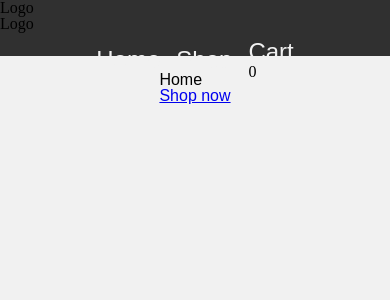
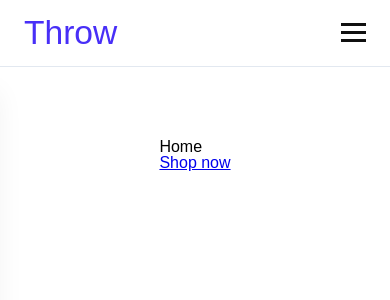
Before and after one commit to daniel-moderiano/shopping-cart, a React (Create React App) app: page / in a window 390 px wide. Shown: the top 300 px of the page. Built offline with nearby package versions, Linux system fonts and the light colour scheme.

Commit message:
Add hamburger menu styling

```diff
--- a/src/App.js
+++ b/src/App.js
@@ -190,13 +190,7 @@ function App() {
   return (
     <div className="App">
       <header className="header">
-        <div className="logo">Logo</div>
         <Nav numItems={cartItems.length}/>
-        <div className="hamburger">
-          <span className="bar"></span>
-          <span className="bar"></span>
-          <span className="bar"></span>
-        </div>
       </header>
       <main className="main">
 
--- a/src/components/Nav.js
+++ b/src/components/Nav.js
@@ -1,10 +1,32 @@
-import React from 'react';
+import React, { useEffect } from 'react';
 import { Link } from 'react-router-dom';
 
 const Nav = ({ numItems }) => {
+
+  useEffect(() => {
+    const hamburger = document.querySelector(".hamburger");
+    const navMenu = document.querySelector(".nav__list");
+
+    hamburger.addEventListener("click", mobileMenu);
+
+    function mobileMenu() {
+        hamburger.classList.toggle("active");
+        navMenu.classList.toggle("active");
+    }
+
+    // const navLink = document.querySelectorAll(".nav-link");
+
+    // navLink.forEach(n => n.addEventListener("click", closeMenu));
+
+    // function closeMenu() {
+    //     hamburger.classList.remove("active");
+    //     navMenu.classList.remove("active");
+    // }
+  }, []);
+
   return (
     <nav className="nav">
-      <div className="logo">Logo</div>
+      <div className="nav__logo">Throw</div>
       <ul className="nav__list">
         <li className="nav__list-item">
           <Link className="nav__link" to="/">Home</Link>
--- a/src/styles/App.css
+++ b/src/styles/App.css
@@ -1,13 +1,14 @@
 /* GLOBAL STYLES */
 
 * {
+  /* font-family to be imported, see React docs */
   font-family: Arial, Helvetica, sans-serif;
 }
 
 body {
   width: 100%;
   height: 100vh;
-  background: #f1f1f1;
+  /* background: #f1f1f1; */
 }
 
 /* MAIN AND SHARED STYLING */
@@ -26,42 +27,62 @@ body {
 }
 
 .header {
-  position: fixed;
-  top: 0;
-  left: 0;
-  height: 3.5rem;
-  background-color: #303030;
-  width: 100%;
-  /* overflow: hidden; */
-  z-index: 1;
+  border-bottom: 1px solid #e2E8F0;
+  /* position: fixed; */
+  background-color: #fff;
+  font-family: Arial, Helvetica, sans-serif;
+}
+
+.nav {
+  display: flex;
+  justify-content: space-between;
+  align-items: center;
+  padding: 1rem 1.5rem;
+}
+
+.hamburger {
+  display: none;
+}
+
+.bar {
+  display: block;
+  width: 25px;
+  height: 3px;
+  margin: 5px auto;
+  -webkit-transition: all 0.3s ease-in-out;
+  transition: all 0.3s ease-in-out;
+  background-color: #101010;
 }
 
 .nav__list {
-  list-style: none;
   display: flex;
+  justify-content: space-between;
   align-items: center;
-  justify-content: center;
-  height: 100%;
-}
-
-/* Apply this class to the header element when mobile menu is opened */
-.menu-opened {
-  height: 100%;
 }
 
 .nav__list-item {
-  padding: 0.5rem;
+  margin-left: 5rem;
 }
 
 .nav__link {
   text-decoration: none;
-  font-size: 1.5rem;
-  font-family: Arial, Helvetica, sans-serif;
-  color: #f1f1f1;
+  font-size: 1.6rem;
+  font-weight: 400;
+  color: #475569;
 }
 
 .nav__link:hover {
-  text-decoration: underline;
+  color: #482ff7;
+}
+
+.nav__num-items {
+  display: none;
+}
+
+.nav__logo {
+  font-size: 2.1rem;
+  font-weight: 500;
+  color: #482ff7;
 }
 
 /* SHOP COMPONENT */
@@ -85,8 +106,6 @@ body {
   place-self: center;
 }
 
-
-
 .product__img {
   width: 150px;
   height: auto;
@@ -108,198 +127,45 @@ body {
   display: block;
 }
 
-/* MOBILE MENU */
-/*
-@import url(https://fonts.googleapis.com/css?family=Ek+Mukta:200);
+/* RESPONSIVE */
 
+@media only screen and (max-width: 768px) {
+  .nav__list {
+      position: fixed;
+      left: -100%;
+      top: 5rem;
+      flex-direction: column;
+      background-color: #fff;
+      width: 100%;
+      border-radius: 10px;
+      text-align: center;
+      transition: 0.3s;
+      box-shadow: 0 10px 27px rgba(0, 0, 0, 0.05);
+  }
 
-$cubic: cubic-bezier(0.4, 0.01, 0.165, 0.99);
-$mukta: 'Ek Mukta', sans-serif;;
+  .nav__list.active {
+      left: 0;
+  }
 
-$menuItems: 7;
+  .nav__list-item {
+      margin: 2.5rem 0;
+  }
 
-body {
-    margin: 0;
-    line-height: 1.4;
-    background: #E1E1E1;
+  .hamburger {
+      display: block;
+      cursor: pointer;
+  }
+
+  .hamburger.active .bar:nth-child(2) {
+    opacity: 0;
+  }
+
+  .hamburger.active .bar:nth-child(1) {
+      transform: translateY(8px) rotate(45deg);
+  }
+
+  .hamburger.active .bar:nth-child(3) {
+      transform: translateY(-8px) rotate(-45deg);
+  }
+
 }
-
-.window {
-    position: relative;
-    display: block;
-    width: 360px;
-    height: 567px;
-    margin: 100px auto 0;
-    box-shadow: 0 0 65px 15px rgba(#000, 0.2);
-    overflow: hidden;
-    border-radius: 3px;
-    background: #F1F1F1;
-    .header {
-        position: absolute;
-        display: block;
-        top: 0;
-        left: 0;
-        height: 50px;
-        width: 100%;
-        background: rgba(#000,0.8);
-        overflow: hidden;
-        transition: all 0.5s ease-out, background 1s ease-out;
-        transition-delay: 0.2s;
-        z-index: 1;
-        .burger-container {
-            position: relative;
-            display: inline-block;
-            height: 50px;
-            width: 50px;
-            cursor: pointer;
-            transform: rotate(0deg);
-            transition: all 0.3s $cubic;
-            user-select: none;
-            -webkit-tap-highlight-color: transparent;
-            #burger {
-                width: 18px;
-                height: 8px;
-                position: relative;
-                display: block;
-                margin: -4px auto 0;
-                top: 50%;
-                .bar {
-                    width: 100%;
-                    height: 1px;
-                    display: block;
-                    position: relative;
-                    background: #FFF;
-                    transition: all 0.3s $cubic;
-                    transition-delay: 0s;
-                    &.topBar {
-                        transform: translateY(0px) rotate(0deg);
-                    }
-                    &.btmBar {
-                        transform: translateY(6px) rotate(0deg);
-                    }
-                }
-            }
-        }
-        .icon {
-            display: inline-block;
-            position: absolute;
-            height: 100%;
-            line-height: 50px;
-            width: 50px;
-            height: 50px;
-            text-align: center;
-            color: #FFF;
-            font-size: 22px;
-            left: 50%;
-            transform: translateX(-50%);
-            &.icon-bag {
-                right: 0;
-                top: 0;
-                left: auto;
-                transform: translateX(0px);
-                transition: transform 0.5s $cubic;
-                transition-delay: 0.65s;
-            }
-        }
-        ul.menu {
-            position: relative;
-            display: block;
-            padding: 0px 48px 0;
-            list-style: none;
-            li.menu-item {
-                border-bottom: 1px solid #333;
-                margin-top: 5px;
-                transform: scale(1.15) translateY(-30px);
-                opacity: 0;
-                transition: transform 0.5s $cubic, opacity 0.6s $cubic;
-                @for $i from 1 through $menuItems {
-                    &:nth-child(#{$i}) {
-                        transition-delay: #{0.56 - ($i * 0.07)}s;
-                    }
-                }
-                a {
-                    display: block;
-                    position: relative;
-                    color: #FFF;
-                    font-family: $mukta;
-                    font-weight: 100;
-                    text-decoration: none;
-                    font-size: 22px;
-                    line-height: 2.35;
-                    font-weight: 200;
-                    width: 100%;
-                }
-            }
-        }
-        &.menu-opened {
-            height: 100%;
-            background-color: #000;
-            transition: all 0.3s ease-in, background 0.5s ease-in;
-            transition-delay: 0.25s;
-            .burger-container {
-                transform: rotate(90deg);
-                #burger {
-                    .bar {
-                        transition: all 0.4s $cubic;
-                        transition-delay: 0.2s;
-                        &.topBar {
-                            transform: translateY(4px) rotate(45deg);
-                        }
-                        &.btmBar {
-                            transform: translateY(3px) rotate(-45deg);
-                        }
-                    }
-                }
-            }
-            ul.menu {
-                li.menu-item {
-                    transform: scale(1) translateY(0px);
-                    opacity: 1;
-                    @for $i from 1 through $menuItems {
-                        &:nth-child(#{$i}) {
-                            transition-delay: #{0.07 * $i+0.2}s;
-                        }
-                    }
-                }
-            }
-            .icon {
-                &.icon-bag {
-                    transform: translateX(75px);
-                    transition-delay: 0.3s;
-                }
-            }
-        }
-    }
-    .content {
-        font-family: $mukta;
-        padding: 67px 4% 0;
-        text-align: justify;
-        overflow: scroll;
-        max-height: 100%;
-        &::-webkit-scrollbar  {
-            display: none;
-        }
-        h2 {
-            margin-bottom: 0px;
-            letter-spacing: 1px;
-        }
-        img {
-            width: 95%;
-            position: relative;
-            display: block;
-            margin: 75px auto 75px;
-            &:nth-of-type(2) {
-                margin: 75px auto;
-            }
-        }
-    }
-    @media(max-width: 600px) {
-        width: 100%;
-        height: 100vh;
-        margin: 0;
-        border-radius: 0px;
-        .header {
-            position: fixed;
-        }
-    }
-} */
```
